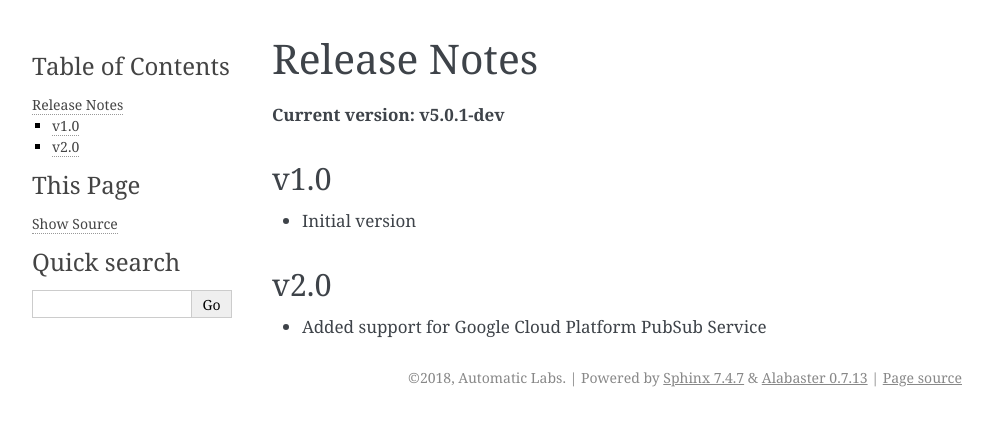
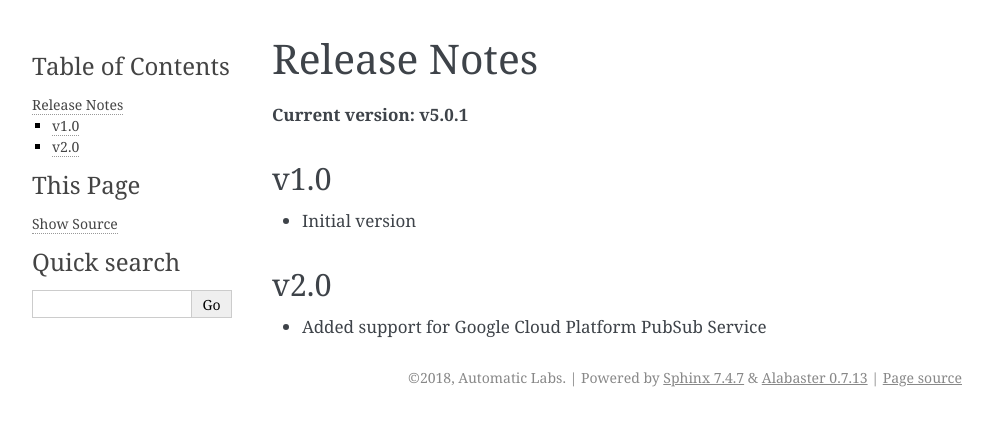
Before and after one commit to cloudchacho/hedwig-python, a Sphinx documentation site: the page built from docs/releases.rst, in a window 1280 px wide. Shown: the top 426 px of the page, without its empty margins (148-1141 px from the left). Built offline with Sphinx 7.4.7, drawn with Linux system fonts in a browser that asks for light colours.

Commit message:
Bump version: 5.0.1-dev → 5.0.1

```diff
--- a/docs/conf.py
+++ b/docs/conf.py
@@ -32,7 +32,7 @@
 # The short X.Y version
 version = '1.0'
 # The full version, including alpha/beta/rc tags
-release = '5.0.1-dev'
+release = '5.0.1'
 
 
 # -- General configuration ---------------------------------------------------
--- a/docs/releases.rst
+++ b/docs/releases.rst
@@ -1,7 +1,7 @@
 Release Notes
 =============
 
-**Current version: v5.0.1-dev**
+**Current version: v5.0.1**
 
 v1.0
 ~~~~
--- a/hedwig/__init__.py
+++ b/hedwig/__init__.py
@@ -7,4 +7,4 @@
 
 
 # semantic versioning (http://semver.org/)
-VERSION = '5.0.1-dev'
+VERSION = '5.0.1'
```
Also changed, not shown: .bumpversion.cfg.
